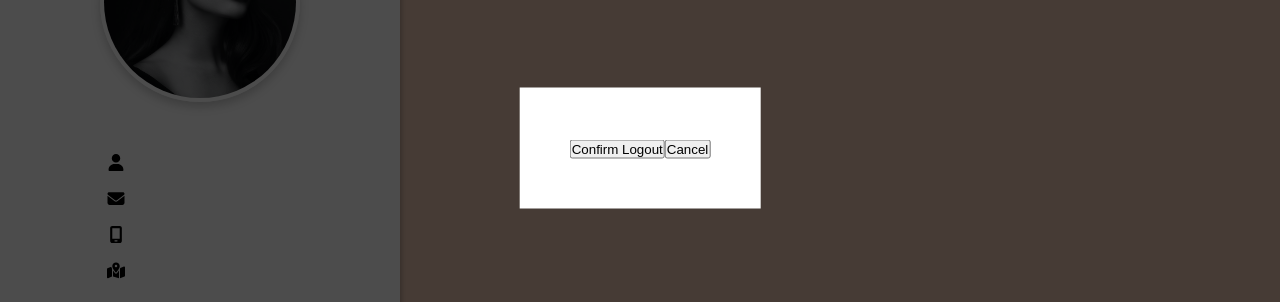
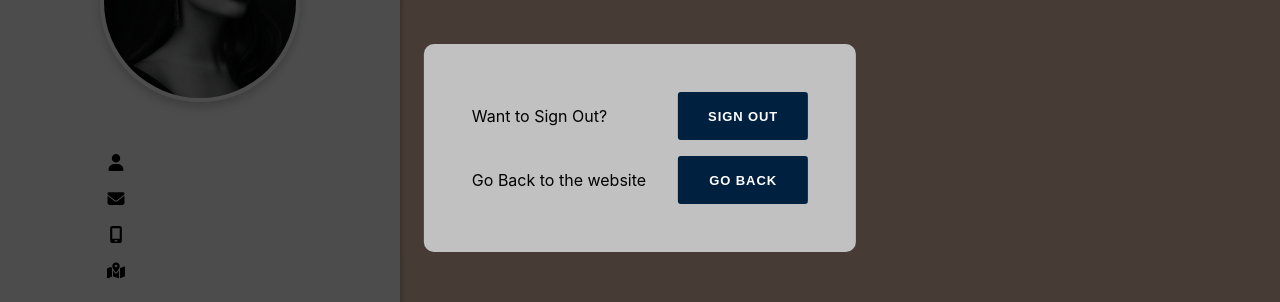
Before and after one commit to singhmeharjeet/adoptify, a React (Create React App) app in the folder client/: page /profile in a window 1280 px wide. Both pictures are taken after a click on the link "SIGN OUT". Shown: the part 252-554 px from the top of the page. Built offline with nearby package versions, Linux system fonts and the light colour scheme; no server answers.

Commit message:
added UI to confirm signout

```diff
--- a/client/src/components/NavBar/NavBar.css
+++ b/client/src/components/NavBar/NavBar.css
@@ -23,8 +23,7 @@
     gap: 0.5em;
 }
 
-.left .button,
-.center .button,
+.button,
 .logo {
     min-width: 10em;
     display: flex;
@@ -46,8 +45,47 @@
     text-decoration: none;
 }
 
-.left .button:hover,
-.center .button:hover {
+.button:hover {
     background-color: var(--kinda-white);
     color: var(--navyblue);
 }
+
+.confirm-row {
+    display: flex;
+    width: 100%;
+    justify-content: space-between;
+    gap: 2em;
+    height: 3em;
+    align-items: center;
+}
+
+.confirm-row>button {
+    background-color: var(--navyblue);
+}
+
+.navModal {
+    transition: all 0.4s ease-in-out;
+    display: flex;
+    flex-direction: column;
+    justify-content: center;
+    align-items: center;
+    position: fixed;
+    top: 50%;
+    left: 50%;
+    transform: translate(-50%, -50%);
+    background-color: var(--kinda-grey);
+    z-index: 1000;
+    padding: 3em;
+    gap: 1em;
+    border-radius: 10px;
+}
+
+.navModal-overlay {
+    position: fixed;
+    top: 0;
+    bottom: 0;
+    left: 0;
+    right: 0;
+    background-color: rgba(0, 0, 0, 0.7);
+    z-index: 1000;
+}
--- a/client/src/components/NavBar/NavBar.js
+++ b/client/src/components/NavBar/NavBar.js
@@ -2,7 +2,7 @@ import React, { useContext, useState } from "react";
 import { GlobalContext } from "../../Context/global/GlobalContext";
 import { Link } from "react-router-dom";
 import "./NavBar.css";
-import NavModal from "../NavModal/NavModal";
+import NavModal from "./NavModal";
 
 export default function NavBar({ handleLogout }) {
 	const { userDetails } = useContext(GlobalContext);
--- /dev/null
+++ b/client/src/components/NavBar/NavModal.js
@@ -0,0 +1,27 @@
+import React from "react";
+
+export default function NavModal({ handleLogout, exit }) {
+
+
+
+
+	return (
+		<>
+			<div className="navModal-overlay" onClick={exit} />
+			<div className="navModal">
+				<div className="confirm-row">
+					Want to Sign Out?
+					<button className="button" onClick={handleLogout}>
+						Sign Out
+					</button>
+				</div>
+				<div className="confirm-row">
+					Go Back to the website
+					<button className="button" onClick={exit}>
+						Go Back
+					</button>
+				</div>
+			</div>
+		</>
+	);
+}
--- a/client/src/components/NavModal/NavModal.js
+++ /dev/null
@@ -1,34 +0,0 @@
-import React from 'react'
-
-export default function NavModal({handleLogout, exit}) {
-
-    const overlay = {
-        position: 'fixed',
-        top: 0,
-        bottom: 0,
-        right: 0,
-        left: 0,
-        backgroundColor: 'rgba(0,0,0,0.7)',
-        zIndex: 1000
-    }
-
-    const modal = {
-        position: 'fixed',
-        top: '50%',
-        left: '50%',
-        transform: 'translate(-50%, -50%)',
-        backgroundColor: '#FFF',
-        padding: '50px',
-        zIndex: 1000
-    }
-
-  return (
-    <>
-        <div style={overlay} onClick={exit}/>
-        <div style={modal}>
-            <button onClick={handleLogout}>Confirm Logout</button>
-            <button onClick={exit}>Cancel</button>
-        </div>
-    </>
-  )
-}
```
